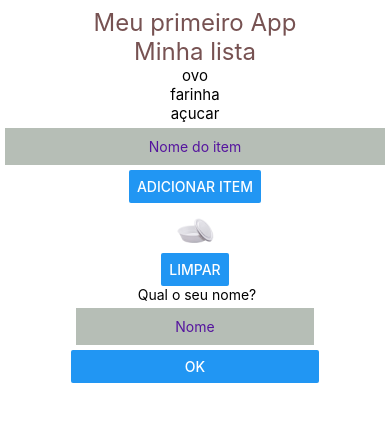
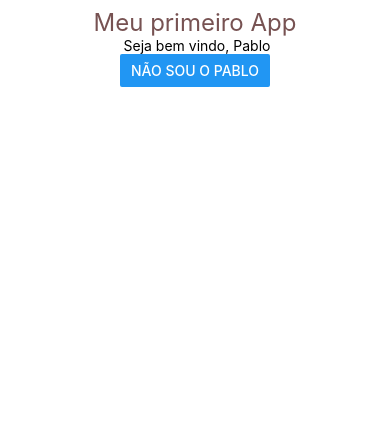
Before and after one commit to olavuwdev/my-app, a React Native app: screen / in a window 390 px wide. Shown: the top 422 px of the page. Built offline with nearby package versions, Linux system fonts and the light colour scheme.

Commit message:
Simplificando

```diff
--- a/App.tsx
+++ b/App.tsx
@@ -3,87 +3,40 @@ import { TouchableOpacity, Alert, View, Button, TextInput, TouchableHighlight, F
 // import { SafeAreaView } from 'react-native-safe-area-context';
 import Constants from 'expo-constants';
 import { Person } from "./types/Person";
+import  { WhatIsYourName} from './componentes/WhatIsYourName';
+import  { HereIsYourName} from './componentes/HereIsYourName';
 
 const App = () => {
     // Tamanho da Barra de acordo com o sistema OP
     const statusBarHeight = Constants.statusBarHeight;
 
-    // Criando Array com UseState
-    const [ingredientes, setIngredients] = useState<string[]>([
-        'ovo',
-        'farinha',
-        'açucar'
-    ]);
 
-    const imagem = 'https://cdn1.iconfinder.com/data/icons/soleicons-fill-vol-1/64/reactjs_javascript_library_atom_atomic_react-512.png';
+    const [nome, setName] = useState('Pablo')
 
-    const [nameField, setNameField] = useState<string>('');
-
-    const handleAddIngredients = () => {
-        if (nameField.trim().length > 0) {
-            setIngredients(prevIngredients => [...prevIngredients, nameField]);
-            setNameField(''); // Limpar o campo de entrada após adicionar
-        } else {
-            alert('Coloque algo no campo de item');
-        }
+    const enviaNome = (newName:string) => {
+      setName(newName);
     }
-
-    const cleanIngredients = () => {
-        setIngredients([]);
-    }
-    const [nome, setName] = useState('')
-
-    const enviaNome = () => {
-      setName(nameField);
+    const handleClear = () =>{
+        setName('')
     }
 
     return (
         <SafeAreaView style={{ marginTop: statusBarHeight + 8 }}>
             <Text style={styles.title}>Meu primeiro App</Text>
-            <View>
-                <Text style={styles.title}>Minha lista</Text>
-                {ingredientes.map((item, index) => (
-                    <Text key={index} style={styles.item}>{item}</Text>
-                ))}
-            </View>
-            <View>
-                <TextInput
-                    style={{ textAlign: 'center', backgroundColor: '#b6beb6', padding: 10, margin: 5 }}
-                    placeholder='Nome do item'
-                    placeholderTextColor='#55149e'
-                    cursorColor={'black'}
 
-                    onChangeText={text => setNameField(text)}
-                />
-            </View>
             <View style={{ alignItems: 'center' }}>
-                <Button title="Adicionar item" onPress={handleAddIngredients} />
-                <Image
-                    source={require('./assets/marmita_10.png')}
-                    style={{ width: 50, height: 50 }}
-                />
-                <Button title="Limpar" onPress={cleanIngredients} />
 
-                <Text> Qual o seu nome?</Text>
+
                 <View>
                   { nome == '' &&
-                  <>
-                <TextInput
-                    style={{ textAlign: 'center', backgroundColor: '#b6beb6', padding: 10, margin: 5 }}
-                    placeholder='Nome'
-                    placeholderTextColor='#55149e'
-                    cursorColor={'black'}
-                    value={nameField}
-                    onChangeText={text => setNameField(text)}
-                />
-                </>
+                    <>
+                        <WhatIsYourName onSend={enviaNome} />
+                    </>
               }
-              <Button title='Ok' onPress={enviaNome}/>
               {
                 nome != '' &&
                 <>
-                  <Text> Seja bem vindo, {nameField}</Text>
-                <Button title='Retornar' onPress={() => setName('')}/>
+                        <HereIsYourName name={nome} clearFunction={handleClear} />
                 </>
               }
 
--- /dev/null
+++ b/componentes/HereIsYourName.tsx
@@ -0,0 +1,21 @@
+import React, { useState } from 'react';
+import { Text, TextInput, Button, View } from "react-native";
+
+type Propos = {
+    name: string,
+    clearFunction: () => void
+}
+
+
+
+
+export const HereIsYourName = ({name, clearFunction }:Propos) => {
+
+
+    return (
+        <View>
+        <Text> Seja bem vindo, {name}</Text>
+        <Button title={`Não sou o ${name}` } onPress={clearFunction}/>
+        </View>
+    )
+    }
--- /dev/null
+++ b/componentes/WhatIsYourName.tsx
@@ -0,0 +1,28 @@
+import React, { useState } from 'react';
+import { Text, TextInput, Button, View } from "react-native";
+
+type Propos = {
+    onSend : (newName:string) => void
+}
+
+export const WhatIsYourName = ({onSend }:Propos) => {
+    const [nameField, setNameField] = useState<string>('');
+
+    const handleClick = () =>{
+        onSend(nameField)
+    }
+    return (
+
+    <View>
+        <Text> Qual o seu nome?</Text>
+        <TextInput
+            style={{ textAlign: 'center', backgroundColor: '#b6beb6', padding: 10, margin: 5 }}
+            placeholder='Nome'
+            placeholderTextColor='#55149e'
+            cursorColor={'black'}
+            onChangeText={name => setNameField(name)}
+        />
+        <Button title='Ok' onPress={handleClick}/>
+    </View>
+    )
+}
```
